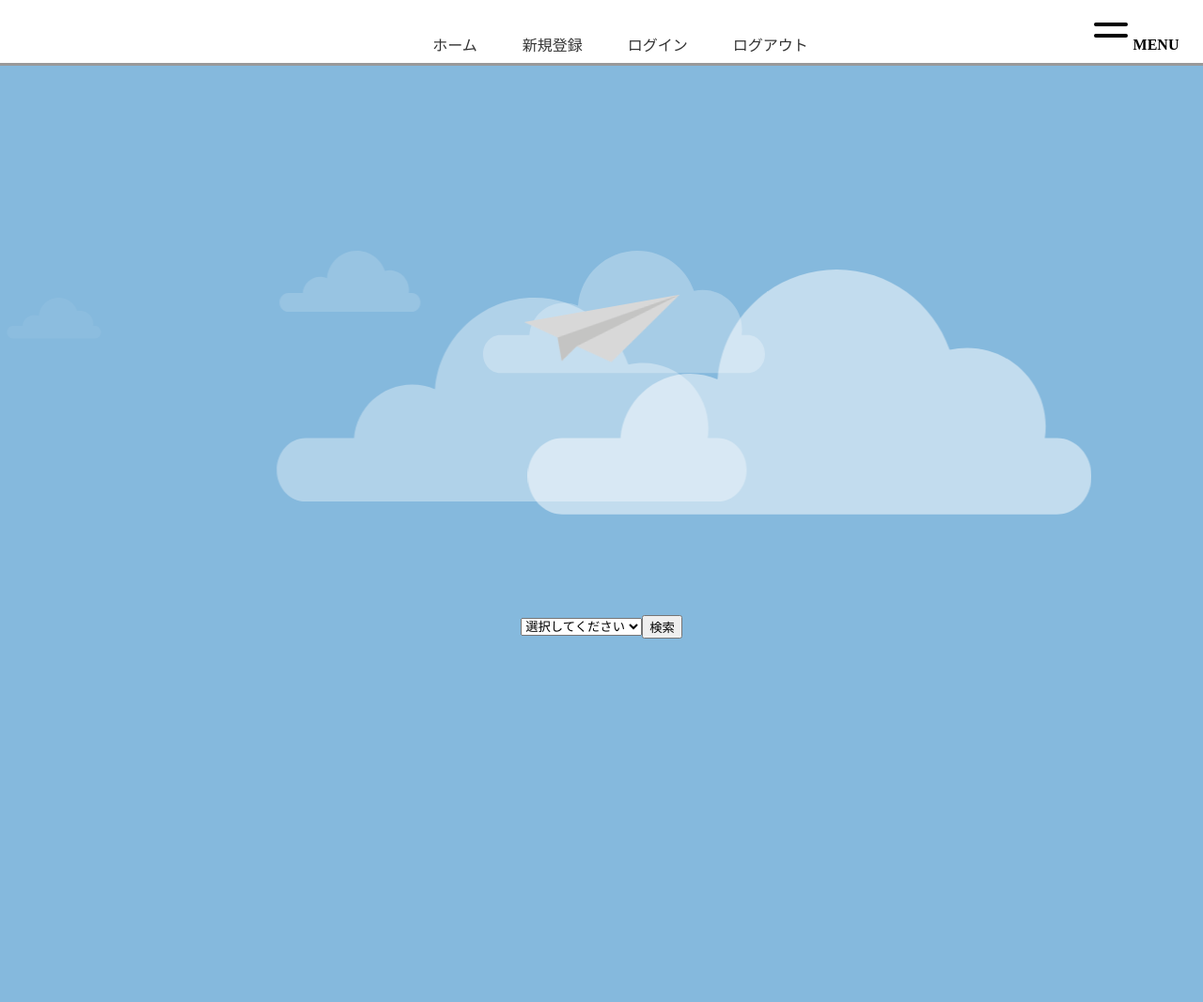
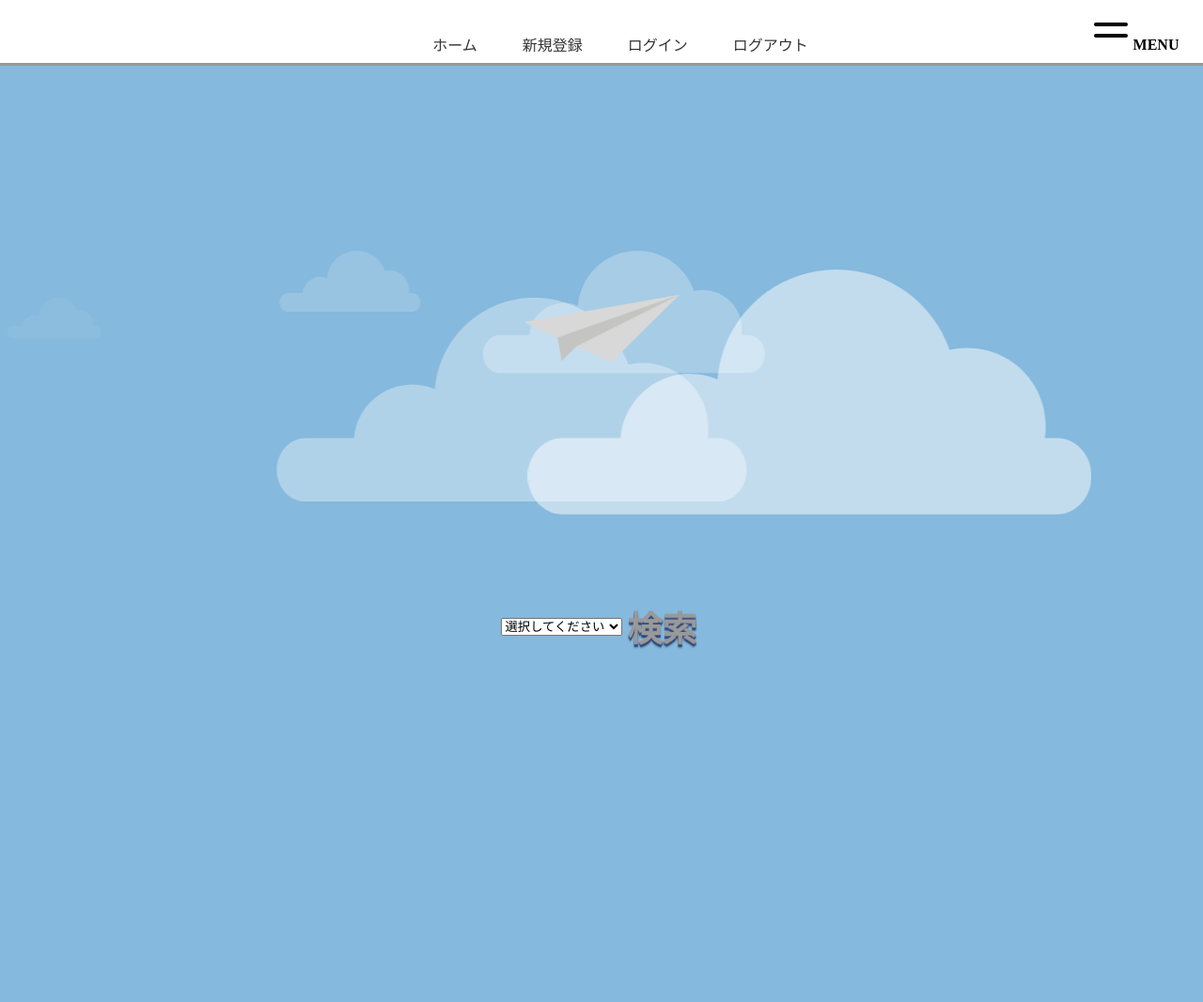
Before and after one commit to thejunjiadachi/chiimu-kaihatsu, a Flask app: page / in a window 1280 px wide. Shown: the whole page at 94% size. Run offline with Flask 2, Linux system fonts and the light colour scheme; some libraries are stand-ins or nearby versions.

Commit message:
button変更

```diff
--- a/static/style.css
+++ b/static/style.css
@@ -130,7 +130,19 @@
   }
 
   /*///// Btn_submit style /////*/
-
+  .btn {
+    text-decoration: none;
+    font-weight: bold;
+    font-size: 37px;
+    color: #999;
+    text-shadow: 0px 4px 2px rgba(0, 0, 0, 0.32), 0px 1px 0px #6182ca, 0px 2px 0px #4f6aa7, 0px 3px 0px #5470ad;
+    background-color: #85b9dd;
+    border: none;
+  }
+  .btn:active {
+    top: 4px;
+    text-shadow: none;
+  }
 
   /*///// Background style /////*/
   body {
```
